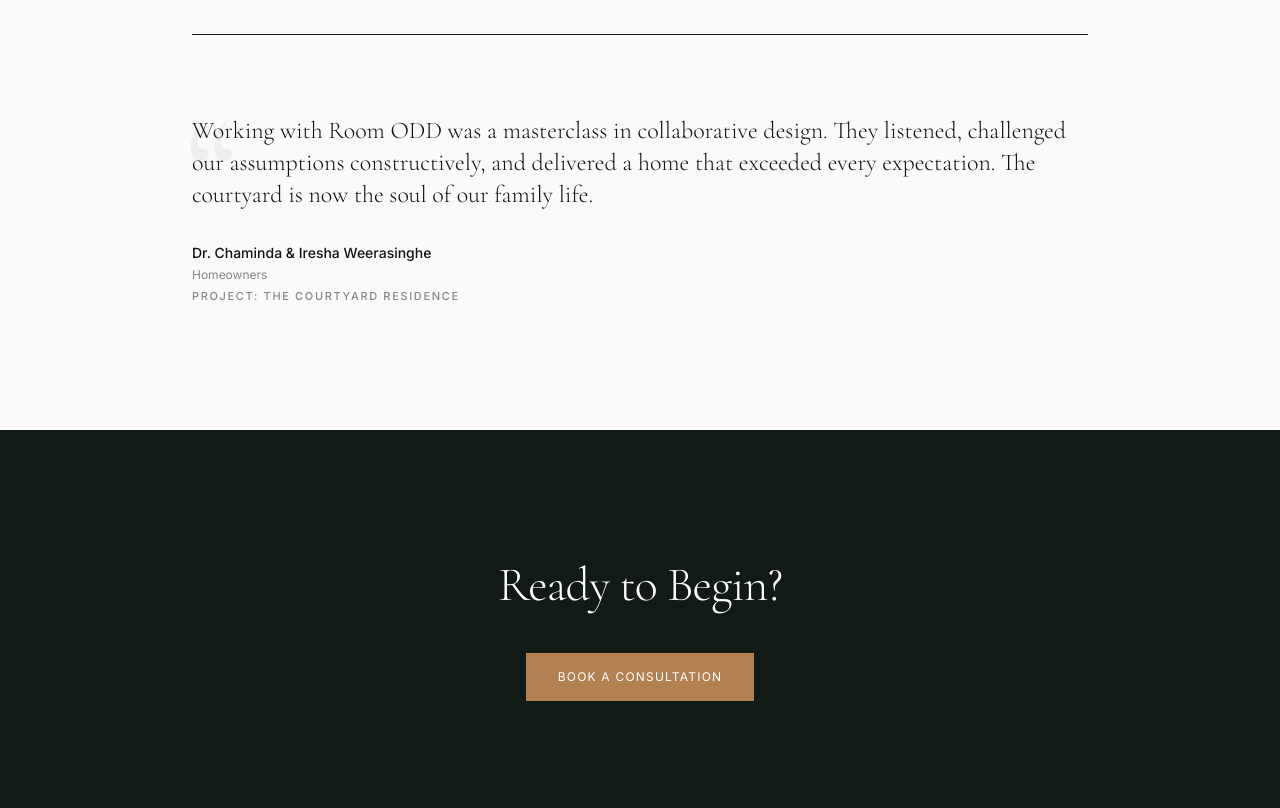
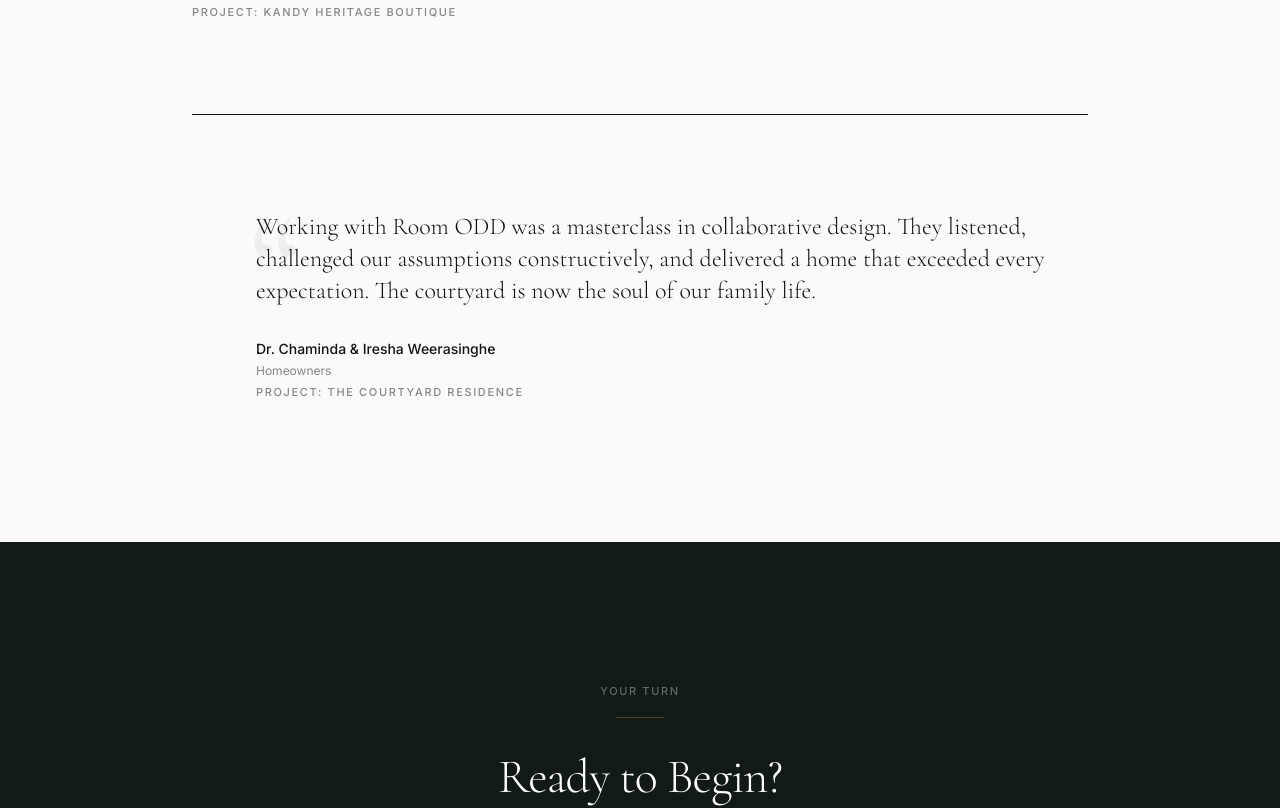
Before and after one commit to ThaveeshaSonnadara/room-odd-website, a Next.js app: page /testimonials in a window 1280 px wide. Shown: the part 1286-2094 px from the top of the page. Built offline with nearby package versions, Linux system fonts and the light colour scheme.

Commit message:
update src/app/testimonials/page.tsx

```diff
--- a/src/app/testimonials/page.tsx
+++ b/src/app/testimonials/page.tsx
@@ -30,13 +30,15 @@ export default function TestimonialsPage() {
       </section>
 
       {/* Testimonials */}
-      <section className="pb-24 lg:pb-32 bg-canvas">
+      <section className="pb-28 lg:pb-36 bg-canvas">
         <Container>
-          <div className="max-w-4xl mx-auto space-y-20">
+          <div className="max-w-4xl mx-auto space-y-24">
             {testimonials.map((t, i) => (
               <div
                 key={t.id}
-                className={`${i > 0 ? 'pt-20 border-t border-canvas-dark/8' : ''}`}
+                className={`${i > 0 ? 'pt-24 border-t border-canvas-dark/6' : ''} ${
+                  i % 2 !== 0 ? 'lg:pl-16' : ''
+                }`}
               >
                 <TestimonialCard
                   quote={t.quote}
@@ -51,15 +53,26 @@ export default function TestimonialsPage() {
       </section>
 
       {/* CTA */}
-      <section className="py-24 lg:py-32 bg-olive-deep text-center">
+      <section className="py-28 lg:py-36 bg-olive-deep text-center">
         <Container>
+          <motion.p className="editorial-label text-white/35 mb-5" {...fadeUp}>
+            Your Turn
+          </motion.p>
+          <motion.span
+            className="block w-12 h-px bg-bronze/40 mx-auto mb-8"
+            initial={{ scaleX: 0 }}
+            whileInView={{ scaleX: 1 }}
+            viewport={{ once: true }}
+            transition={{ duration: 0.8, ease: [0.22, 0.61, 0.36, 1] }}
+            style={{ transformOrigin: 'center' }}
+          />
           <motion.h2
             className="font-display text-4xl md:text-5xl font-light text-white tracking-tighter"
             {...fadeUp}
           >
             Ready to Begin?
           </motion.h2>
-          <motion.div className="mt-10" {...fadeUp}>
+          <motion.div className="mt-12" {...fadeUp}>
             <Link
               href="/contact"
               className="inline-flex items-center font-body text-xs uppercase tracking-wider px-8 py-4 bg-bronze text-white hover:bg-bronze-dark transition-colors duration-300"
```
